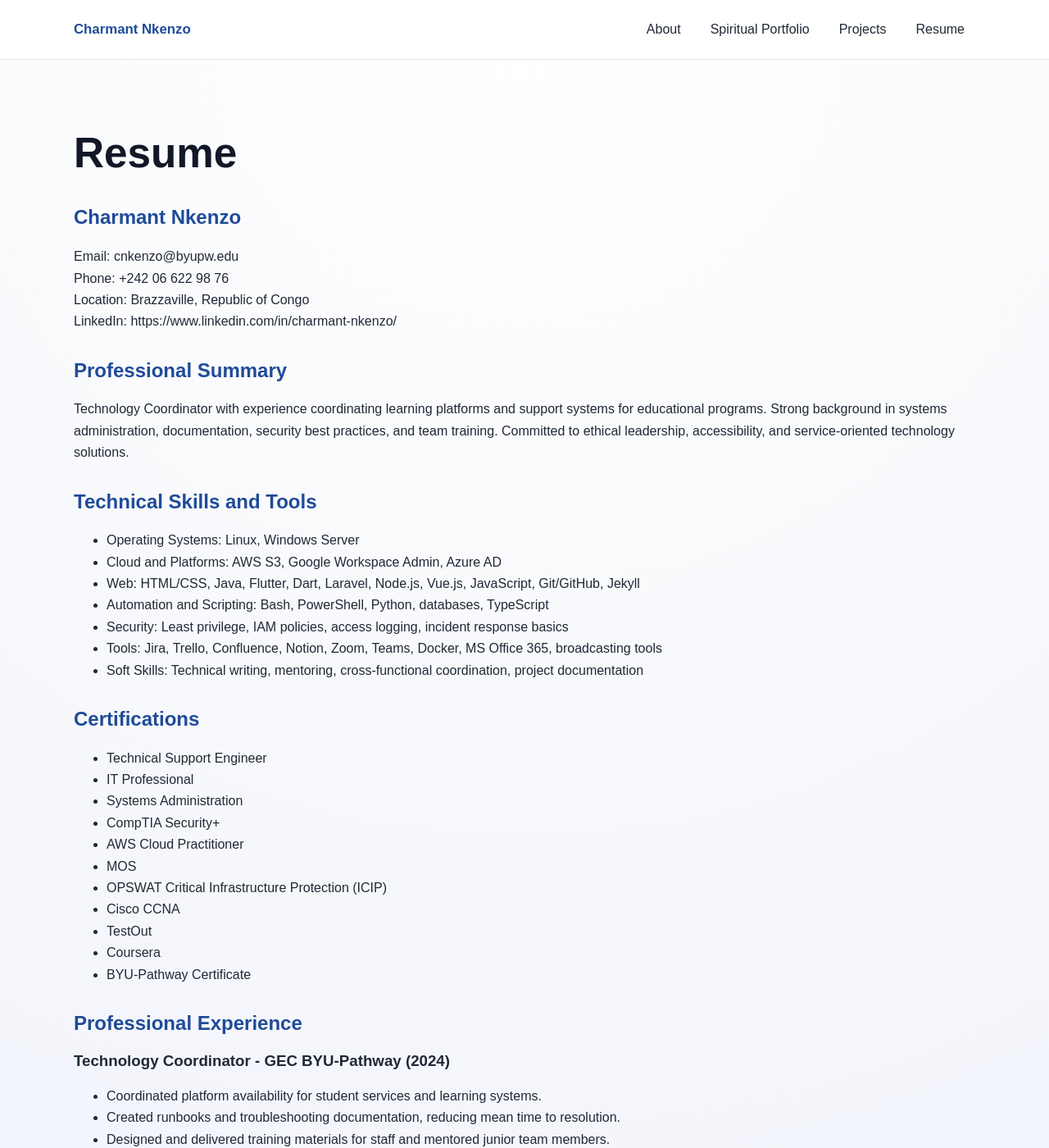
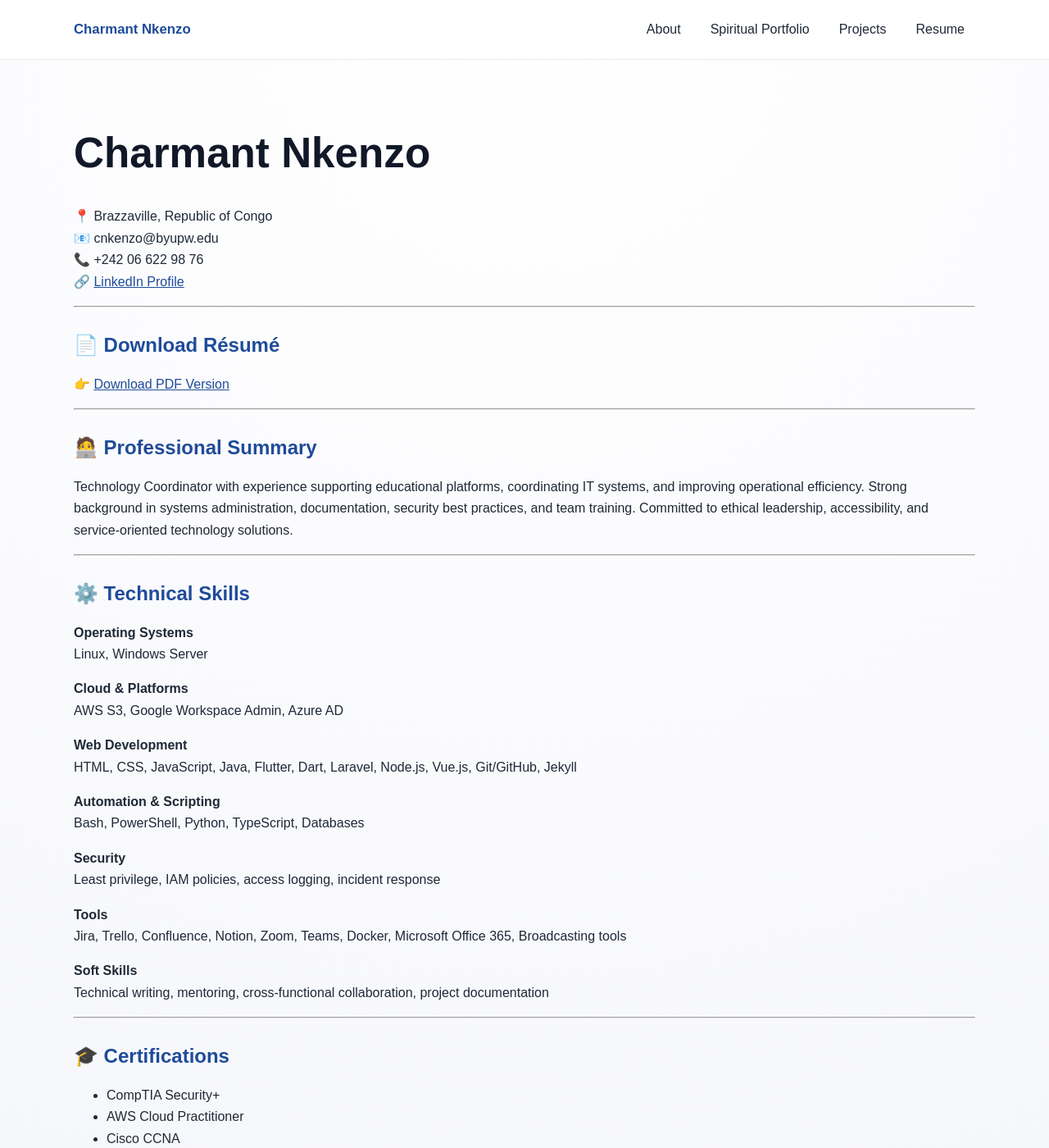
Before and after one commit to guychel20/charmantnkenzo.github.io, a Jekyll site: the page built from resume.md, in a window 1280 px wide and 1400 px high. Shown: the whole window at 82% size. Built offline with Jekyll 4.4.1, drawn with Linux system fonts in a browser that asks for light colours; our own code applies the rules of GitHub Pages for plain Markdown files; some of the changed text lies outside the part shown.

Commit message:
Improve homepage design

```diff
--- a/resume.md
+++ b/resume.md
@@ -1,57 +1,105 @@
 ---
 title: Resume
 layout: default
+permalink: /resume/
 ---
 
-# Resume
+# Charmant Nkenzo
 
-## Charmant Nkenzo
-Email: cnkenzo@byupw.edu
-Phone: +242 06 622 98 76
-Location: Brazzaville, Republic of Congo
-LinkedIn: https://www.linkedin.com/in/charmant-nkenzo/
+📍 Brazzaville, Republic of Congo
+📧 cnkenzo@byupw.edu
+📞 +242 06 622 98 76
+🔗 [LinkedIn Profile](https://www.linkedin.com/in/charmant-nkenzo/)
 
-## Professional Summary
-Technology Coordinator with experience coordinating learning platforms and support systems for educational programs. Strong background in systems administration, documentation, security best practices, and team training. Committed to ethical leadership, accessibility, and service-oriented technology solutions.
+---
 
-## Technical Skills and Tools
-- Operating Systems: Linux, Windows Server
-- Cloud and Platforms: AWS S3, Google Workspace Admin, Azure AD
-- Web: HTML/CSS, Java, Flutter, Dart, Laravel, Node.js, Vue.js, JavaScript, Git/GitHub, Jekyll
-- Automation and Scripting: Bash, PowerShell, Python, databases, TypeScript
-- Security: Least privilege, IAM policies, access logging, incident response basics
-- Tools: Jira, Trello, Confluence, Notion, Zoom, Teams, Docker, MS Office 365, broadcasting tools
-- Soft Skills: Technical writing, mentoring, cross-functional coordination, project documentation
+## 📄 Download Résumé
 
-## Certifications
+👉 [Download PDF Version]({{ '/resume.pdf' | relative_url }})
+
+---
+
+## 🧑‍💻 Professional Summary
+
+Technology Coordinator with experience supporting educational platforms, coordinating IT systems, and improving operational efficiency. Strong background in systems administration, documentation, security best practices, and team training. Committed to ethical leadership, accessibility, and service-oriented technology solutions.
+
+---
+
+## ⚙️ Technical Skills
+
+**Operating Systems**
+Linux, Windows Server
+
+**Cloud & Platforms**
+AWS S3, Google Workspace Admin, Azure AD
+
+**Web Development**
+HTML, CSS, JavaScript, Java, Flutter, Dart, Laravel, Node.js, Vue.js, Git/GitHub, Jekyll
+
+**Automation & Scripting**
+Bash, PowerShell, Python, TypeScript, Databases
+
+**Security**
+Least privilege, IAM policies, access logging, incident response
+
+**Tools**
+Jira, Trello, Confluence, Notion, Zoom, Teams, Docker, Microsoft Office 365, Broadcasting tools
+
+**Soft Skills**
+Technical writing, mentoring, cross-functional collaboration, project documentation
+
+---
+
+## 🎓 Certifications
+
+- CompTIA Security+
+- AWS Cloud Practitioner
+- Cisco CCNA
+- OPSWAT Critical Infrastructure Protection (ICIP)
+- Microsoft Office Specialist (MOS)
+- TestOut
+- Coursera Certifications
+- BYU-Pathway Certificate
 - Technical Support Engineer
 - IT Professional
 - Systems Administration
-- CompTIA Security+
-- AWS Cloud Practitioner
-- MOS
-- OPSWAT Critical Infrastructure Protection (ICIP)
-- Cisco CCNA
-- TestOut
-- Coursera
-- BYU-Pathway Certificate
 
-## Professional Experience
-### Technology Coordinator - GEC BYU-Pathway (2024)
-- Coordinated platform availability for student services and learning systems.
-- Created runbooks and troubleshooting documentation, reducing mean time to resolution.
-- Designed and delivered training materials for staff and mentored junior team members.
-- Led small incident responses and coordinated post-incident reviews.
+---
+
+## 💼 Professional Experience
+
+### Technology Coordinator — GEC BYU-Pathway (2024)
+
+- Coordinated platform availability for student services and learning systems
+- Managed user accounts and access control
+- Created runbooks and troubleshooting documentation, improving response time
+- Designed and delivered technical training for staff
+- Mentored junior team members
+- Participated in incident response and system improvement processes
+
+---
 
 ### IT Support / Systems (2021)
-- Provided user support, maintained backups, and assisted in data integrity checks.
-- Documented common support flows and improved onboarding materials.
 
-## Education
-Ensign College - Bachelor of Applied Science (Jun. 2026)
+- Provided technical support and troubleshooting
+- Maintained backups and ensured data integrity
+- Documented workflows and improved onboarding processes
 
-Relevant coursework:
+---
+
+## 🎓 Education
+
+**Ensign College**
+Bachelor of Applied Science — *Expected June 2026*
+
+**Relevant Coursework:**
 - Systems Administration
 - Network Fundamentals
 - Cybersecurity Basics
 - Technical Writing
+
+---
+
+## 🌱 Professional Focus
+
+My work focuses on combining technical expertise with ethical responsibility and service. I aim to build secure, efficient, and accessible systems while mentoring others and continuously improving processes.
```
Also changed, not shown: index.md (+37 -6 lines).
